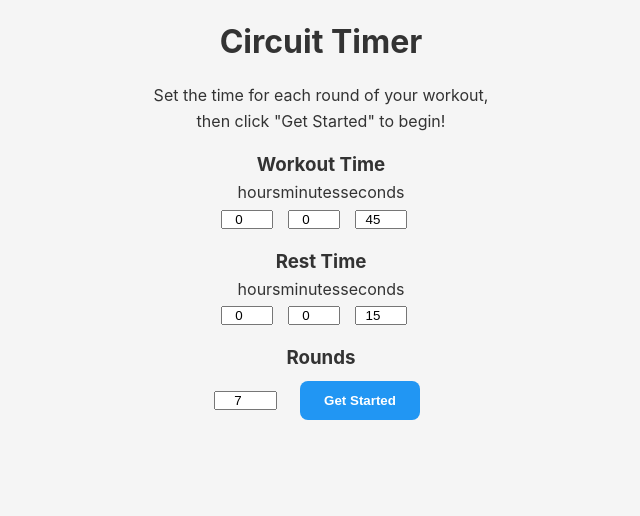
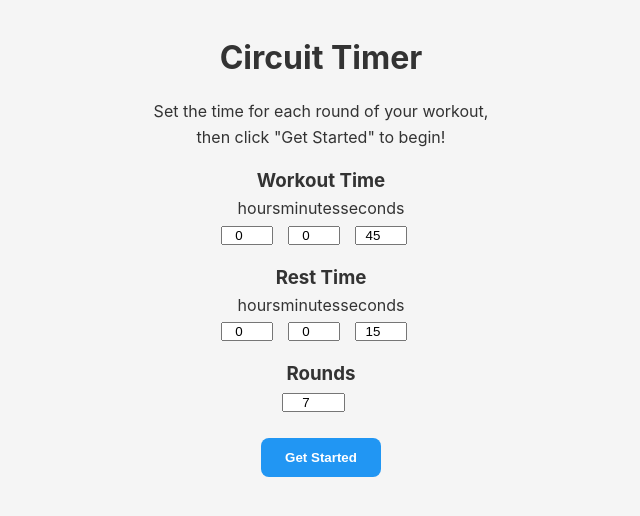
Before and after one commit to kellysdev/circuit-timer, a React (Vite) app: page / in a window 1280 px wide. Shown: the top 516 px of the page, without its empty margins (319-959 px from the left). Built offline with nearby package versions, Linux system fonts and the light colour scheme.

Commit message:
Move app name to top of both screens, comment out "Press Start" header that was at the top of the timer screen before, and move get started button to it's own div.

```diff
--- a/src/App.jsx
+++ b/src/App.jsx
@@ -155,12 +155,12 @@ function App() {
   };
 
   return (
-    <div className="app-container">
-      {/* display edit screen or timer component */}
+    <body>
         <div className="content">
+        <header>Circuit Timer</header>
+        {/* display the edit or timer page */}
           {editWorkout ? (
             <div className="edit-workout-container">
-              <header>Circuit Timer</header>
               <p className="instructions">Set the time for each round of your workout,<br/>
               then click &quot;Get Started&quot; to begin!</p>
               <h3>Workout Time</h3>
@@ -236,18 +236,20 @@ function App() {
                 className="rounds-input"
               />
 
-              <button
-                onClick={handleGetStarted}
-                className="btn btn-edit"
-              >Get Started</button>
+              <div>
+                <button
+                  onClick={handleGetStarted}
+                  className="btn btn-edit"
+                >Get Started</button>
+              </div>
 
             </div>
           ) : (
             // timer page
             <div className="timer-page-container">
-              <header>
+              {/* <header>
                 {timerState === "stopped" ? "Press Start" : roundPeriod === "workout" ? "Work" : "Rest"}
-              </header>
+              </header> */}
               <p>Round {roundsCompleted !== rounds ? roundsCompleted + 1 : rounds} of {rounds}</p>
               <Timer
                 roundPeriod={roundPeriod}
@@ -292,7 +294,7 @@ function App() {
             {snackBarMessage}
           </Alert>
         </Snackbar>
-    </div>
+    </body>
   )
 };
 
```
